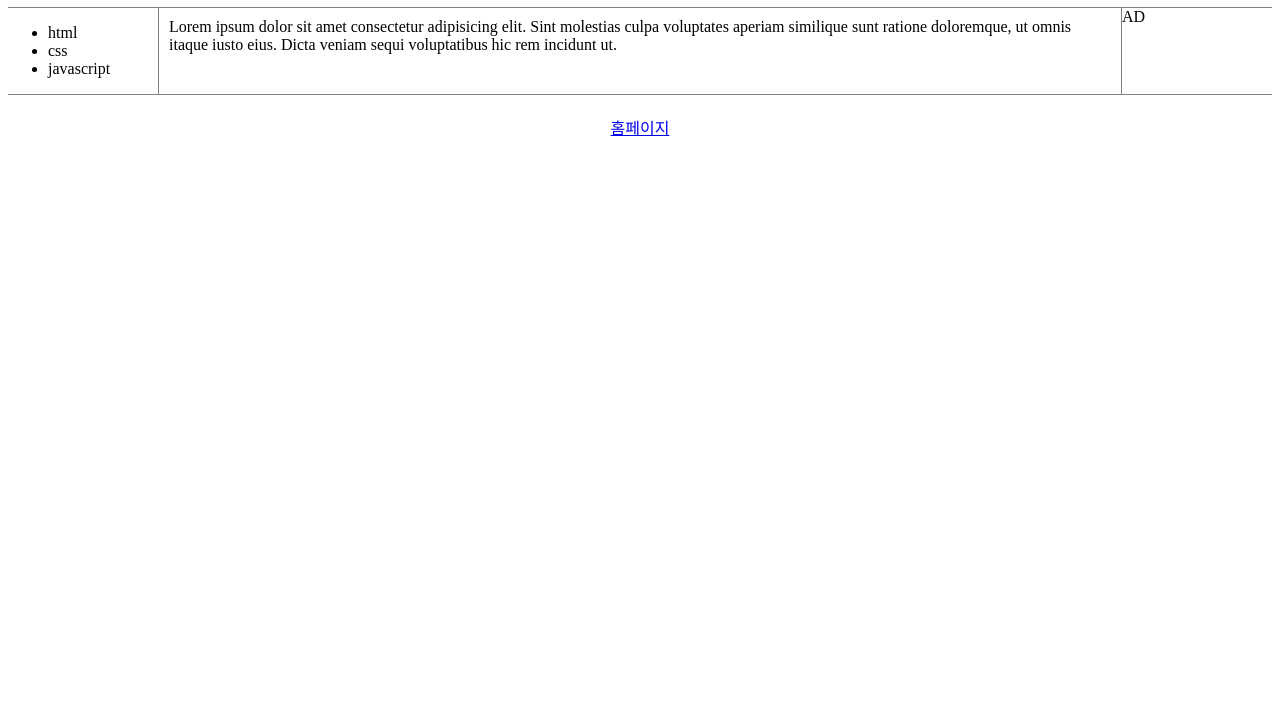
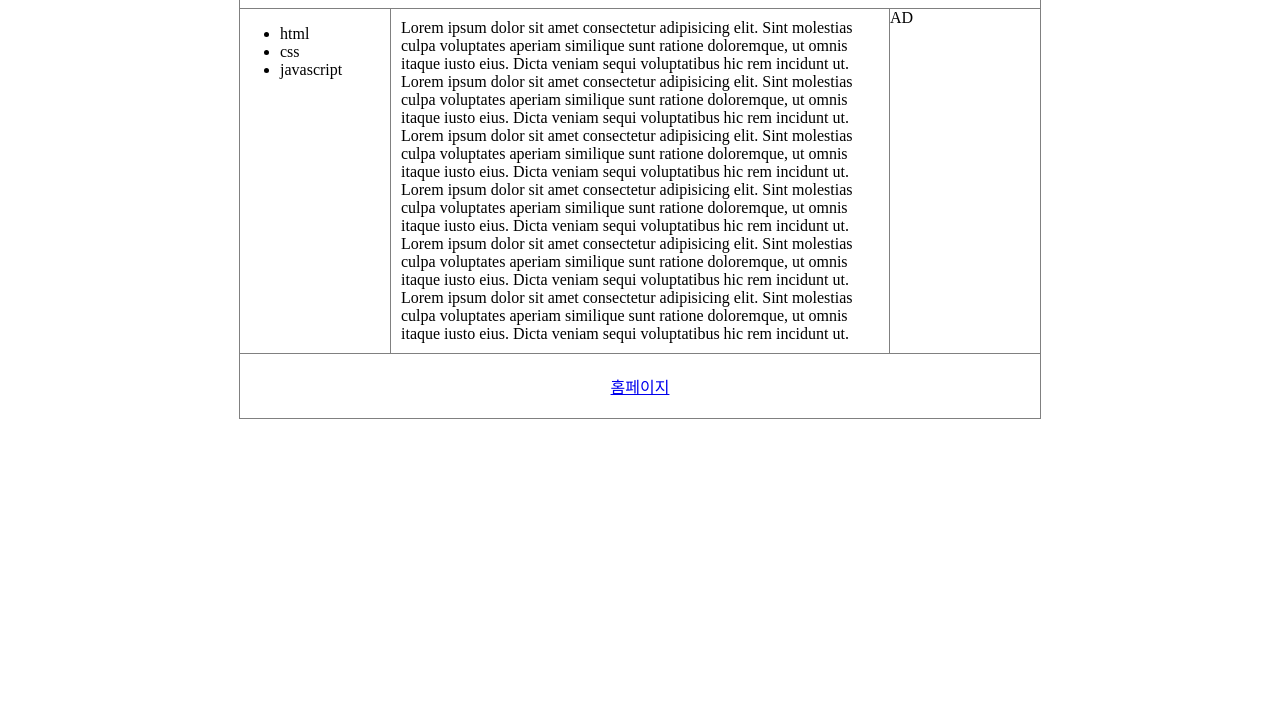
Before and after one commit to dudcks5477/Fornt-end, a plain HTML site: page CSS/flex_3_holyGrailLayout.html in a window 1280 px wide. Shown: the part 90-800 px from the top of the page. Drawn offline with Linux system fonts and the light colour scheme.

Commit message:
CSS
flex - Any property

```diff
--- a/CSS/flex_3_holyGrailLayout.html
+++ b/CSS/flex_3_holyGrailLayout.html
@@ -3,9 +3,16 @@
     <head>
         <meta charset="utf-8">
         <style>
+            body {
+                display: flex;
+                align-items: center;
+                justify-content: center;
+            }
             .container {
                 display: flex;
                 flex-direction: column;
+                width: 800px;
+                border: 1px solid gray;
             }
             header {
                 border-bottom: 1px solid gray;
@@ -32,6 +39,9 @@
             main {
                 padding: 10px;
             }
+            nav {
+                order: -1;
+            }
         </style>
     </head>
     <body>
@@ -51,6 +61,21 @@
                     Lorem ipsum dolor sit amet consectetur adipisicing elit. Sint molestias
                     culpa voluptates aperiam similique sunt ratione doloremque, ut omnis
                     itaque iusto eius. Dicta veniam sequi voluptatibus hic rem incidunt ut.
+                    Lorem ipsum dolor sit amet consectetur adipisicing elit. Sint molestias
+                    culpa voluptates aperiam similique sunt ratione doloremque, ut omnis
+                    itaque iusto eius. Dicta veniam sequi voluptatibus hic rem incidunt ut.
+                    Lorem ipsum dolor sit amet consectetur adipisicing elit. Sint molestias
+                    culpa voluptates aperiam similique sunt ratione doloremque, ut omnis
+                    itaque iusto eius. Dicta veniam sequi voluptatibus hic rem incidunt ut.
+                    Lorem ipsum dolor sit amet consectetur adipisicing elit. Sint molestias
+                    culpa voluptates aperiam similique sunt ratione doloremque, ut omnis
+                    itaque iusto eius. Dicta veniam sequi voluptatibus hic rem incidunt ut.
+                    Lorem ipsum dolor sit amet consectetur adipisicing elit. Sint molestias
+                    culpa voluptates aperiam similique sunt ratione doloremque, ut omnis
+                    itaque iusto eius. Dicta veniam sequi voluptatibus hic rem incidunt ut.
+                    Lorem ipsum dolor sit amet consectetur adipisicing elit. Sint molestias
+                    culpa voluptates aperiam similique sunt ratione doloremque, ut omnis
+                    itaque iusto eius. Dicta veniam sequi voluptatibus hic rem incidunt ut.
                 </main>
                 <aside>
                     AD
```
